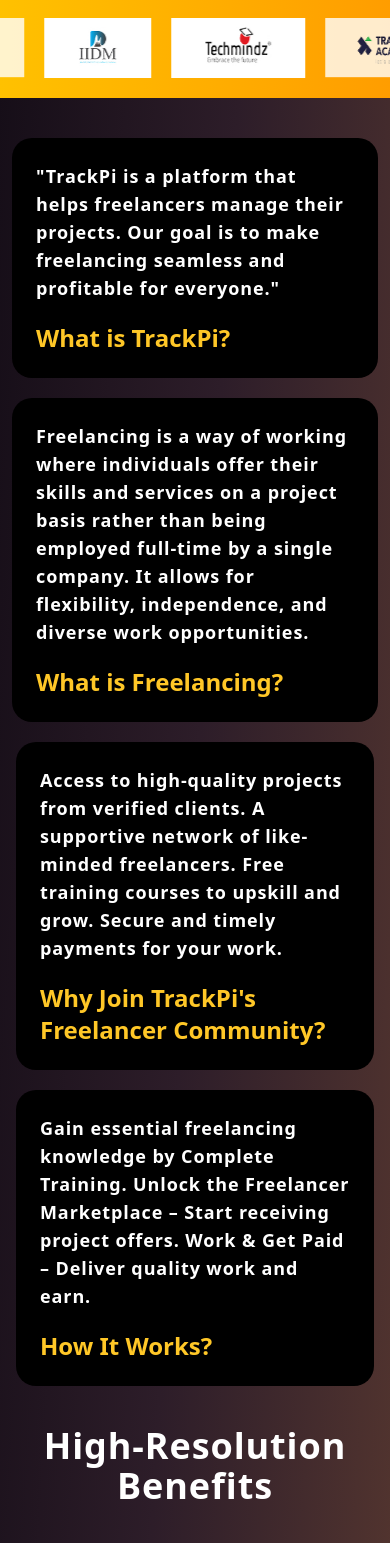
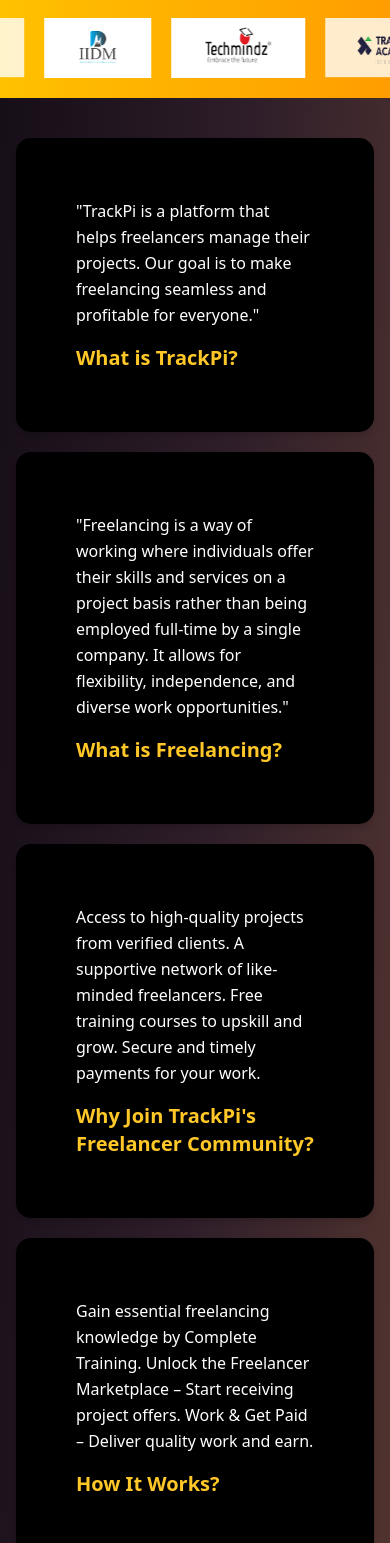
Before and after one commit to adarsh2255-buji/trackpi-Org-updated, a React (Vite) app in the folder frontend/: page / in a window 390 px wide. Shown: the part 2500-4043 px from the top of the page. Built offline with nearby package versions, Linux system fonts and the light colour scheme; no server answers.

Commit message:
Refactor Home component layout for improved content presentation and responsiveness

```diff
--- a/frontend/src/pages/Home.jsx
+++ b/frontend/src/pages/Home.jsx
@@ -78,35 +78,40 @@ function Home() {
         </div>
       </section>
 
-      <section className='px-3 md:px-20 grid md:grid-cols-2 gap-5'>
-        <div className="bg-black p-6 md:p-12 rounded-[20px] flex flex-col justify-between h-auto">
-          <p className="libre-franklin font-semibold text-lg md:text-2xl text-white tracking-wider">
+ <section className="grid grid-cols-1 md:grid-cols-5 gap-5 px-4 md:px-20 mt-10">
+  {/* Card 1 - Compact (40%) */}
+  <div className="md:col-span-2 bg-black rounded-[15px] p-15 flex flex-col justify-between text-white shadow-md">
+    <p className="text-base md:text-xl leading-relaxed">
       "TrackPi is a platform that helps freelancers manage their projects. Our goal is to make freelancing seamless and profitable for everyone."
     </p>
-          <p className="libre-franklin font-extrabold text-2xl md:text-3xl text-[#FFC727] mt-5">What is TrackPi?</p>
+    <p className="text-[#FFC727] font-extrabold text-xl mt-4">What is TrackPi?</p>
   </div>
-        <div className="bg-black p-6 md:p-12 rounded-[20px] flex flex-col justify-between h-auto">
-          <p className="libre-franklin font-semibold text-lg md:text-2xl text-white tracking-wider">
-            Freelancing is a way of working where individuals offer their skills and services on a project basis rather than being employed full-time by a single company. It allows for flexibility, independence, and diverse work opportunities.
+
+  {/* Card 2 - Wide (60%) */}
+  <div className="md:col-span-3 bg-black rounded-[15px] p-15 flex flex-col justify-between text-white shadow-md">
+    <p className="text-base md:text-xl leading-relaxed">
+      "Freelancing is a way of working where individuals offer their skills and services on a project basis rather than being employed full-time by a single company. It allows for flexibility, independence, and diverse work opportunities."
     </p>
-          <p className="libre-franklin font-extrabold text-2xl md:text-3xl text-[#FFC727] mt-5">What is Freelancing?</p>
+    <p className="text-[#FFC727] font-extrabold text-xl mt-4">What is Freelancing?</p>
+  </div>
+
+  {/* Card 3 - Wide (60%) */}
+  <div className="md:col-span-3 bg-black rounded-[15px] p-15 flex flex-col justify-between text-white shadow-md">
+    <p className="text-base md:text-xl leading-relaxed">
+      Access to high-quality projects from verified clients. A supportive network of like-minded freelancers. Free training courses to upskill and grow. Secure and timely payments for your work.
+    </p>
+    <p className="text-[#FFC727] font-extrabold text-xl mt-4">Why Join TrackPi's Freelancer Community?</p>
+  </div>
+
+  {/* Card 4 - Compact (40%) */}
+  <div className="md:col-span-2 bg-black rounded-[15px] p-15 flex flex-col justify-between text-white shadow-md">
+    <p className="text-base md:text-xl leading-relaxed">
+      Gain essential freelancing knowledge by Complete Training. Unlock the Freelancer Marketplace – Start receiving project offers. Work & Get Paid – Deliver quality work and earn.
+    </p>
+    <p className="text-[#FFC727] font-extrabold text-xl mt-4">How It Works?</p>
   </div>
 </section>
 
-      <section className='px-4 md:px-20 grid md:grid-cols-2 gap-5 mt-5'>
-        <div className="bg-black p-6 md:p-12 rounded-[20px] flex flex-col justify-between h-auto">
-          <p className="libre-franklin font-semibold text-lg md:text-2xl text-white tracking-wider">
-            Access to high-quality projects from verified clients. A supportive network of like-minded freelancers. Free training courses to upskill and grow. Secure and timely payments for your work.
-          </p>
-          <p className="libre-franklin font-extrabold text-2xl md:text-3xl text-[#FFC727] mt-5">Why Join TrackPi's Freelancer Community?</p>
-        </div>
-        <div className="bg-black p-6 md:p-12 rounded-[20px] flex flex-col justify-between h-auto">
-          <p className="libre-franklin font-semibold text-lg md:text-2xl text-white tracking-wider">
-            Gain essential freelancing knowledge by Complete Training. Unlock the Freelancer Marketplace – Start receiving project offers. Work & Get Paid – Deliver quality work and earn.
-          </p>
-          <p className="libre-franklin font-extrabold text-2xl md:text-3xl text-[#FFC727] mt-5">How It Works?</p>
-        </div>
-      </section>
 
       <section className='px-4 md:px-20 mt-10'>
         <h2 className='libre-franklin font-bold text-4xl md:text-6xl text-center text-white mb-10 tracking-wide'>High-Resolution Benefits</h2>
```
Lines whose indentation alone changed are shown as unchanged.
